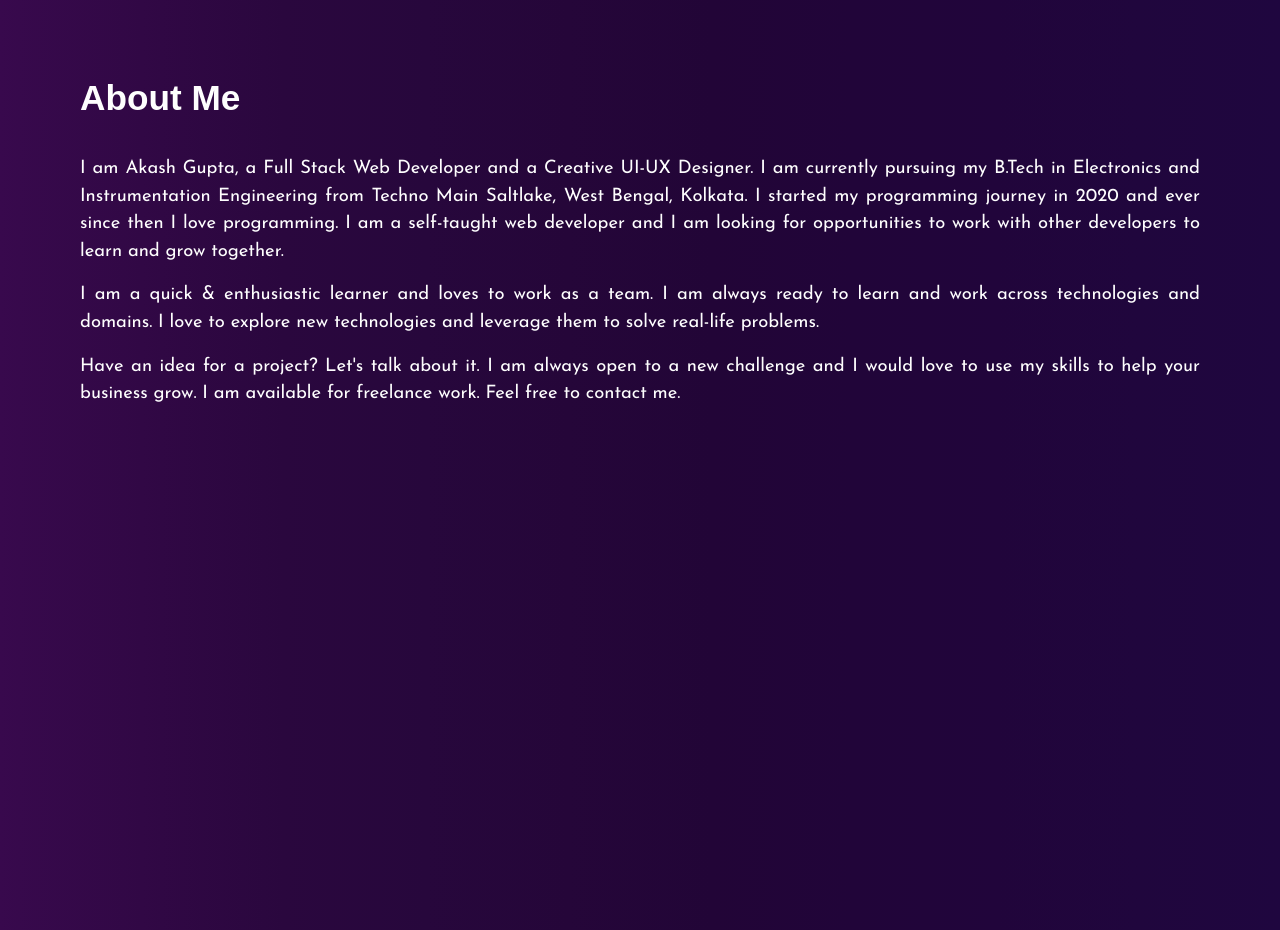
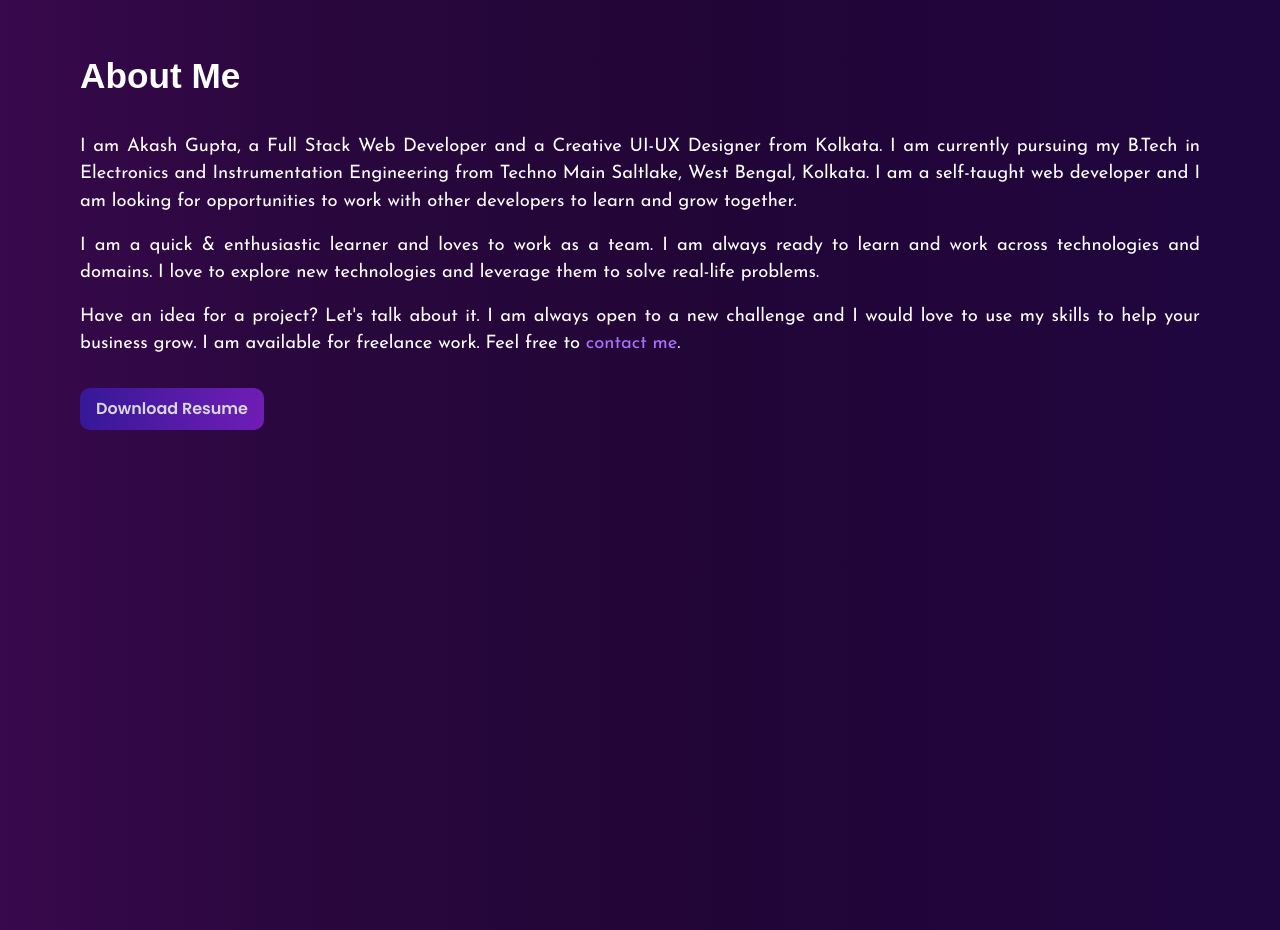
Before and after one commit to Akash4510/portfolio, a React (Create React App) app: page / in a window 1280 px wide. Shown: the part 960-1890 px from the top of the page. Built offline with nearby package versions, Linux system fonts and the light colour scheme; a web font is replaced by a local one.

Commit message:
Added download resume btn

```diff
--- a/src/containers/About/About.jsx
+++ b/src/containers/About/About.jsx
@@ -1,4 +1,6 @@
 import React from "react";
+
+import { Button } from "../../components";
 
 const About = () => {
   return (
@@ -8,12 +10,11 @@ const About = () => {
         <div className="about__text">
           <p>
             I am Akash Gupta, a Full Stack Web Developer and a Creative UI-UX
-            Designer. I am currently pursuing my B.Tech in Electronics and
-            Instrumentation Engineering from Techno Main Saltlake, West Bengal,
-            Kolkata. I started my programming journey in 2020 and ever since
-            then I love programming. I am a self-taught web developer and I am
-            looking for opportunities to work with other developers to learn and
-            grow together.
+            Designer from Kolkata. I am currently pursuing my B.Tech in
+            Electronics and Instrumentation Engineering from Techno Main
+            Saltlake, West Bengal, Kolkata. I am a self-taught web developer and
+            I am looking for opportunities to work with other developers to
+            learn and grow together.
           </p>
           <p>
             I am a quick & enthusiastic learner and loves to work as a team. I
@@ -24,10 +25,19 @@ const About = () => {
           <p>
             Have an idea for a project? Let's talk about it. I am always open to
             a new challenge and I would love to use my skills to help your
-            business grow. I am available for freelance work. Feel free to
-            contact me.
+            business grow. I am available for freelance work. Feel free to{" "}
+            <span>
+              <a href="#contact">contact me</a>
+            </span>
+            .
           </p>
         </div>
+        <Button
+          btnClassName="about__btn"
+          buttonStyle="btn--solid"
+          text="Download Resume"
+          iconPosition="right"
+        />
       </div>
     </section>
   );
--- a/src/styles/about.scss
+++ b/src/styles/about.scss
@@ -18,5 +18,13 @@
   &__text {
     text-align: justify;
     @include flex($direction: column, $gap: 1rem);
+
+    span {
+      color: #a973fc;
+    }
+  }
+
+  &__btn {
+    margin-top: 30px;
   }
 }
```
